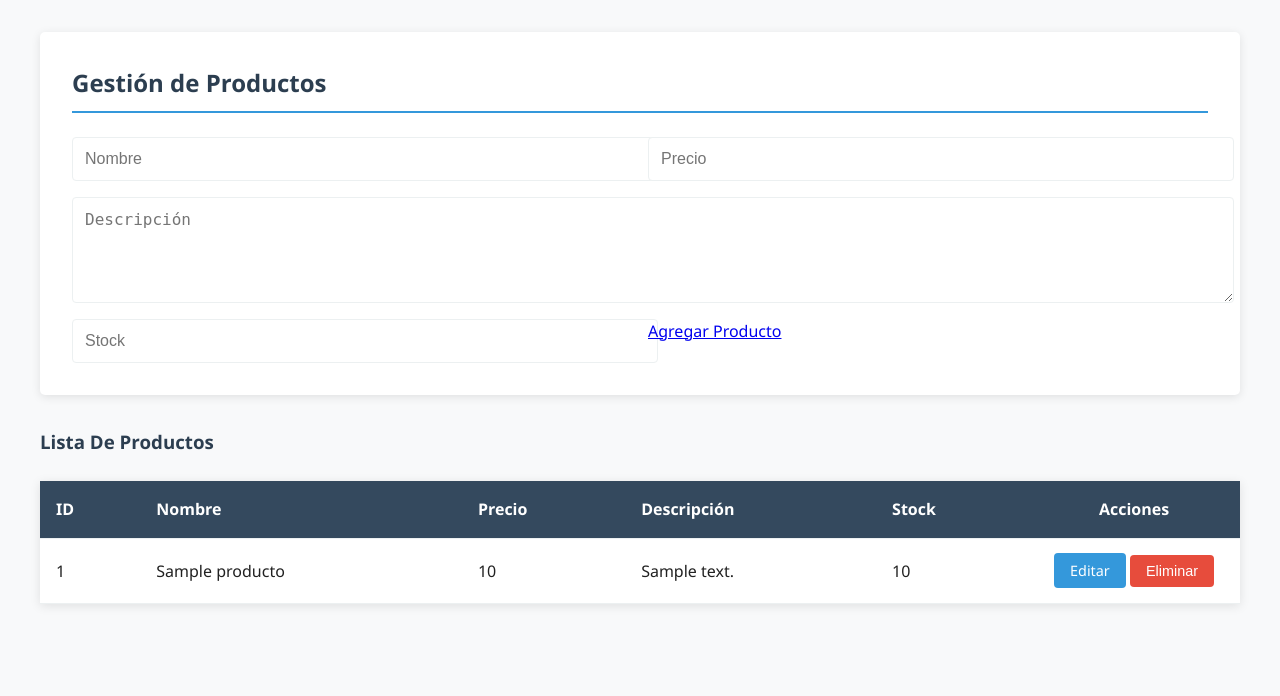
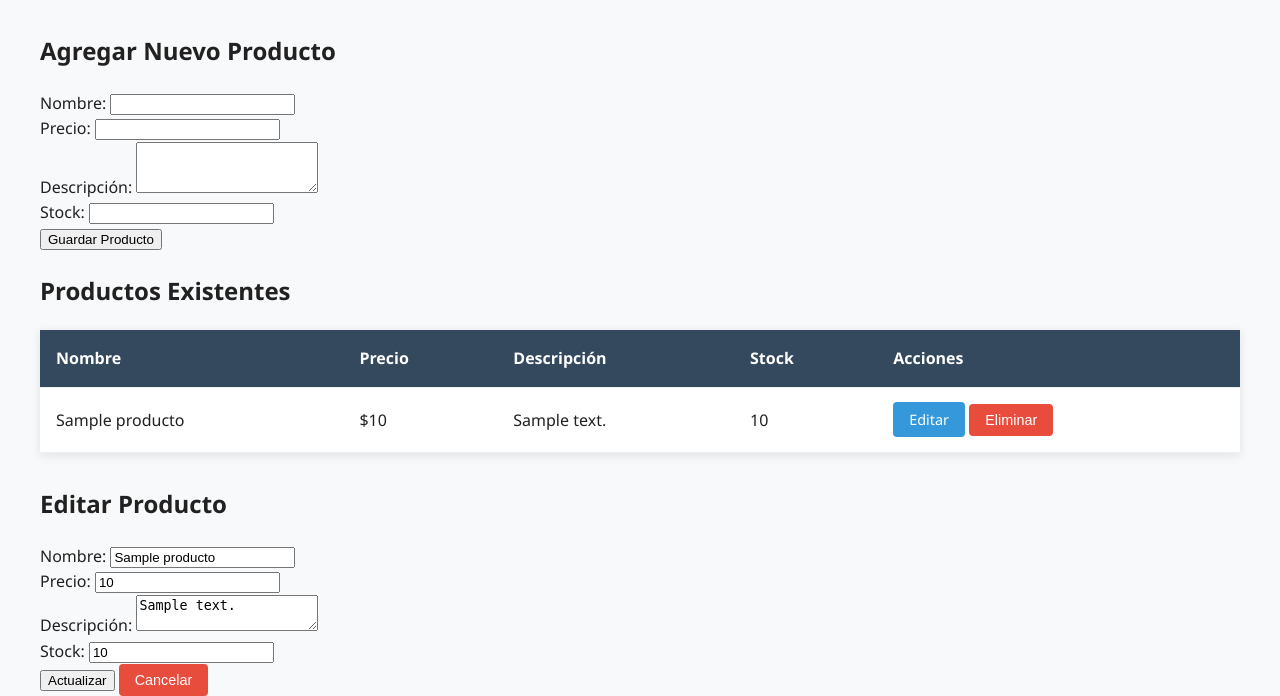
Before and after one commit to Lizeth1511/tiendavirtual_a, a Flask app: template templates/productos.html in a window 1280 px wide. Shown: the part 232-928 px from the top of the page. Before the commit the page ends 838 px from the top, so only its background shows below. Run offline with Flask 3, Linux system fonts and the light colour scheme; the template is opened without the code that fills it: most values are stand-ins (such as "Sample title", 1, 10 or a date in 2020); some libraries are stand-ins or nearby versions.

Commit message:
productos.html

```diff
--- a/templates/productos.html
+++ b/templates/productos.html
@@ -195,14 +195,13 @@
             }
         }
     </style>
-    <!-- En tu archivo index.html -->
 <button id="btnProductos">Ver Productos</button>
 <div id="lista-productos"></div>
 
 <script>
 document.getElementById('btnProductos').addEventListener('click', async () => {
     try {
-        const response = await fetch('https://tu-api.onrender.com/productos');
+        const response = await fetch('https://tiendavirtual-a-15.onrender.com/productos');
         const productos = await response.json();
 
         let html = '<h2>Productos</h2><ul>';
@@ -223,45 +222,114 @@
         <h2>Bienvenido, {{ session.correo }}</h2>
         <a href="/logout" class="logout-link">Cerrar sesión</a>
     </div>
+    <div class="container">
+        <!-- Sección de Agregar Producto -->
+        <div class="formulario-crud">
+            <h2>Agregar Nuevo Producto</h2>
+            <form method="POST" action="/agregar-producto">
+                <div class="form-group">
+                    <label>Nombre:</label>
+                    <input type="text" name="nombre" required>
+                </div>
 
-    <div class="seccion">
-        <h2>Gestión de Productos</h2>
-        <form action="/productos" method="post">
-            <div class="formulario">
-                <input type="text" name="nombre" placeholder="Nombre" required>
-                <input type="number" name="precio" placeholder="Precio" step="0.01" required>
-                <textarea name="descripcion" placeholder="Descripción" required></textarea>
-                <input type="number" name="stock" placeholder="Stock" required>
-                <a href="{{ url_for('agregar_producto') }}" class="btn-agregar">Agregar Producto</a>
+                <div class="form-group">
+                    <label>Precio:</label>
+                    <input type="number" name="precio" step="0.01" required>
                 </div>
+
+                <div class="form-group">
+                    <label>Descripción:</label>
+                    <textarea name="descripcion" rows="3" required></textarea>
+                </div>
+
+                <div class="form-group">
+                    <label>Stock:</label>
+                    <input type="number" name="stock" required>
+                </div>
+
+                <button type="submit" class="btn btn-guardar">Guardar Producto</button>
             </form>
         </div>
 
-    <h3>Lista De Productos</h3>
-    <table>
+        <!-- Lista de Productos -->
+        <h2>Productos Existentes</h2>
+        <table class="tabla-productos">
+            <thead>
                 <tr>
-            <th>ID</th>
                     <th>Nombre</th>
                     <th>Precio</th>
                     <th>Descripción</th>
                     <th>Stock</th>
                     <th>Acciones</th>
                 </tr>
+            </thead>
+            <tbody>
                 {% for producto in productos %}
                 <tr>
-            <td>{{ producto.id }}</td>
                     <td>{{ producto.nombre }}</td>
-            <td>{{ producto.precio }}</td>
+                    <td>${{ producto.precio }}</td>
                     <td>{{ producto.descripcion }}</td>
                     <td>{{ producto.stock }}</td>
                     <td>
-              <a href="{{ url_for('editar_producto', id=producto.id) }}" class="btn-editar">Editar</a>
-            <form action="{{ url_for('eliminar_producto', id=producto.id) }}" method="POST" style="display:inline;">
-             <button type="submit" class="btn-eliminar" onclick="return confirm('¿Eliminar este producto?')">Eliminar</button>
+                        <a href="/editar-producto/{{ producto.id }}" class="btn btn-editar">Editar</a>
+                        <form action="/eliminar-producto/{{ producto.id }}" method="POST" style="display:inline;">
+                            <button type="submit" class="btn btn-eliminar"
+                                    onclick="return confirm('¿Seguro que deseas eliminar este producto?')">
+                                Eliminar
+                            </button>
                         </form>
                     </td>
                 </tr>
                 {% endfor %}
+            </tbody>
         </table>
+    </div>
+
+    <!-- Modal de Edición (Usando tu template) -->
+    <div id="modalEdicion" class="modal">
+        <div class="modal-contenido">
+            {% if producto %}
+            <h2>Editar Producto</h2>
+            <form method="POST" action="/editar-producto/{{ producto.id }}">
+                <div class="form-group">
+                    <label>Nombre:</label>
+                    <input type="text" name="nombre" value="{{ producto.nombre }}" required>
+                </div>
+
+                <div class="form-group">
+                    <label>Precio:</label>
+                    <input type="number" name="precio" step="0.01" value="{{ producto.precio }}" required>
+                </div>
+
+                <div class="form-group">
+                    <label>Descripción:</label>
+                    <textarea name="descripcion" required>{{ producto.descripcion }}</textarea>
+                </div>
+
+                <div class="form-group">
+                    <label>Stock:</label>
+                    <input type="number" name="stock" value="{{ producto.stock }}" required>
+                </div>
+
+                <button type="submit" class="btn btn-guardar">Actualizar</button>
+                <button type="button" class="btn btn-eliminar"
+                        onclick="document.getElementById('modalEdicion').style.display='none'">
+                    Cancelar
+                </button>
+            </form>
+            {% endif %}
+        </div>
+    </div>
+
+    <script>
+        // Mostrar modal al hacer clic en Editar
+        document.querySelectorAll('.btn-editar').forEach(btn => {
+            btn.addEventListener('click', (e) => {
+                e.preventDefault();
+                document.getElementById('modalEdicion').style.display = 'flex';
+                window.location.href = btn.href;
+            });
+        });
+    </script>
 </body>
 </html>
```
Lines whose indentation alone changed are shown as unchanged.
